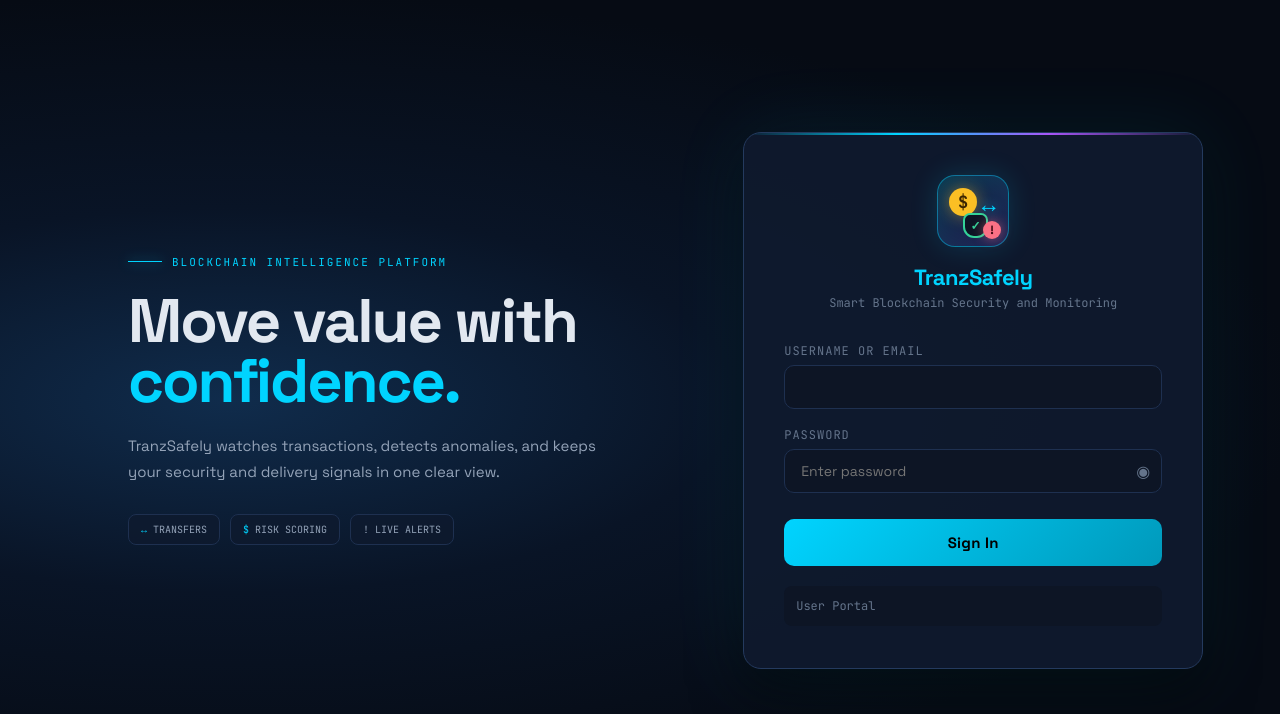
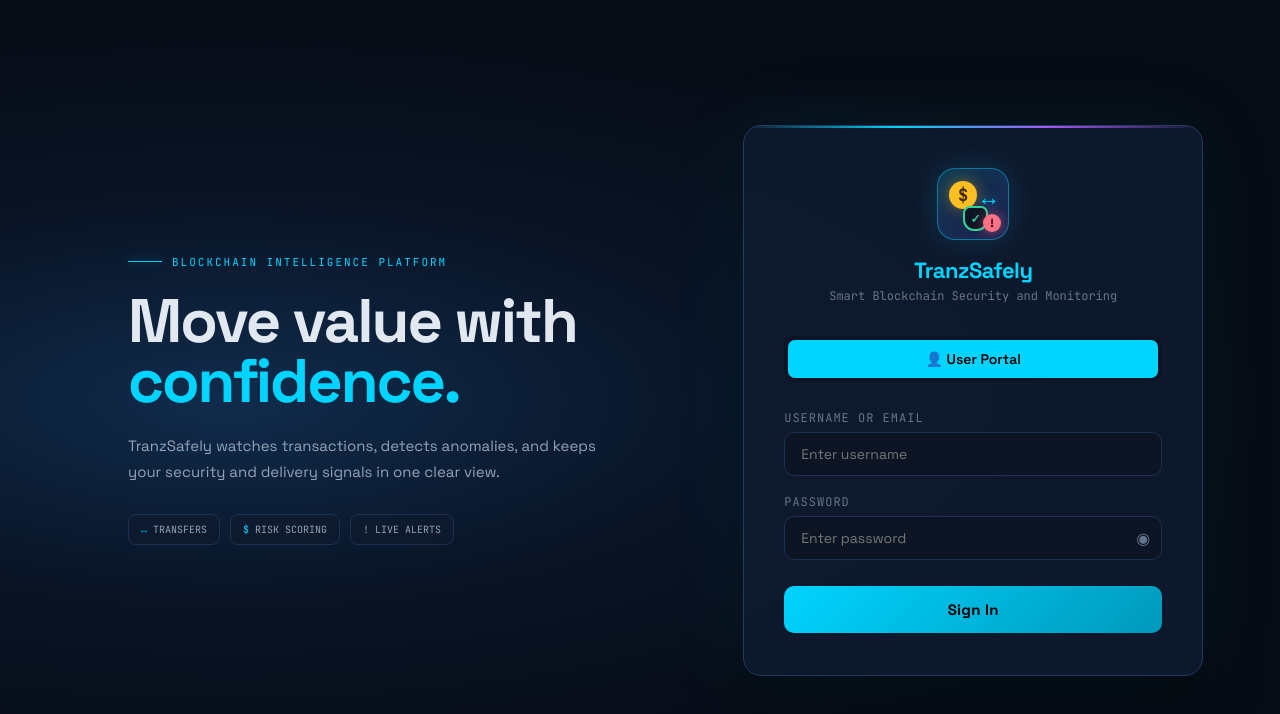
Before and after one commit to rjpadashetty-dev/blockchain-monitor, a website: page frontend/index.html in a window 1280 px wide. Drawn offline with nearby package versions, Linux system fonts and the light colour scheme.

Commit message:
Fix login portal display and username field

```diff
--- a/frontend/index.html
+++ b/frontend/index.html
@@ -351,7 +351,7 @@ tr:hover td { background:rgba(255,255,255,0.02); }
     <h1>TranzSafely</h1>
     <p>Smart Blockchain Security and Monitoring</p>
   </div>
-  <div class="login-tabs" id="login-tabs" style="display:none">
+  <div class="login-tabs" id="login-tabs">
     <button class="tab-btn active" onclick="setLoginTab('user')">👤 User Portal</button>
     <button class="tab-btn" onclick="setLoginTab('admin')">🛡️ Admin Portal</button>
   </div>
@@ -365,7 +365,6 @@ tr:hover td { background:rgba(255,255,255,0.02); }
   </div>
   <button class="btn-login" id="login-btn" onclick="doLogin()">Sign In</button>
   <div class="error-msg" id="login-error"></div>
-  <div class="login-hint"><span id="login-mode-hint">User Portal</span></div>
 </div>
 </div>
 
@@ -849,8 +848,7 @@ function setLoginTab(tab) {
     button.classList.toggle('active', isSelected);
     button.style.display = isSelected ? '' : 'none';
   });
-  document.getElementById('login-username').placeholder = tab === 'admin' ? 'admin' : '';
-  document.getElementById('login-mode-hint').textContent = tab === 'admin' ? 'Admin Portal' : 'User Portal';
+  document.getElementById('login-username').placeholder = 'Enter username';
 }
 
 setLoginTab('user');
@@ -925,7 +923,7 @@ function doLogout() {
   authToken = null; currentUser = null;
   document.getElementById('app').style.display = 'none';
   document.getElementById('login-page').style.display = 'flex';
-  document.getElementById('login-tabs').style.display = 'none';
+  document.getElementById('login-tabs').style.display = 'flex';
   loginPortalVisible = false;
   setLoginTab('user');
   document.getElementById('login-username').value = '';
```
